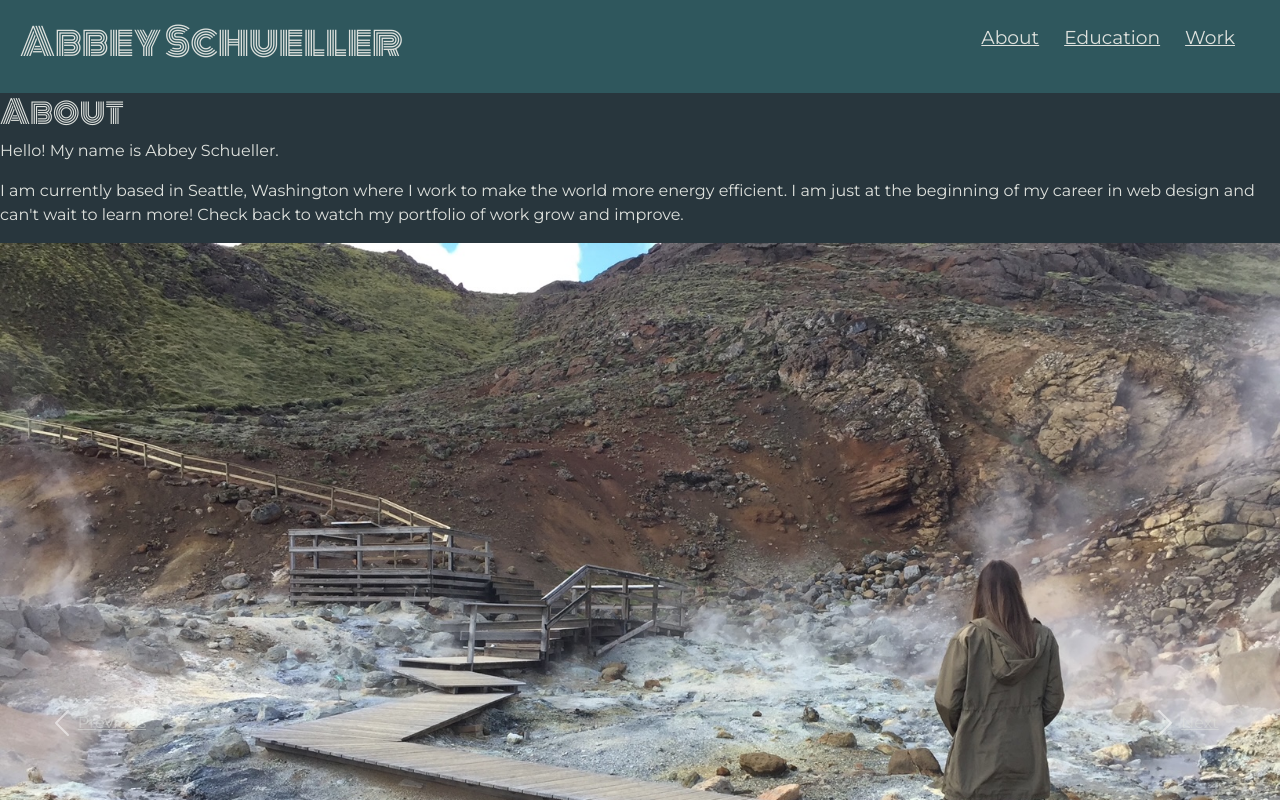
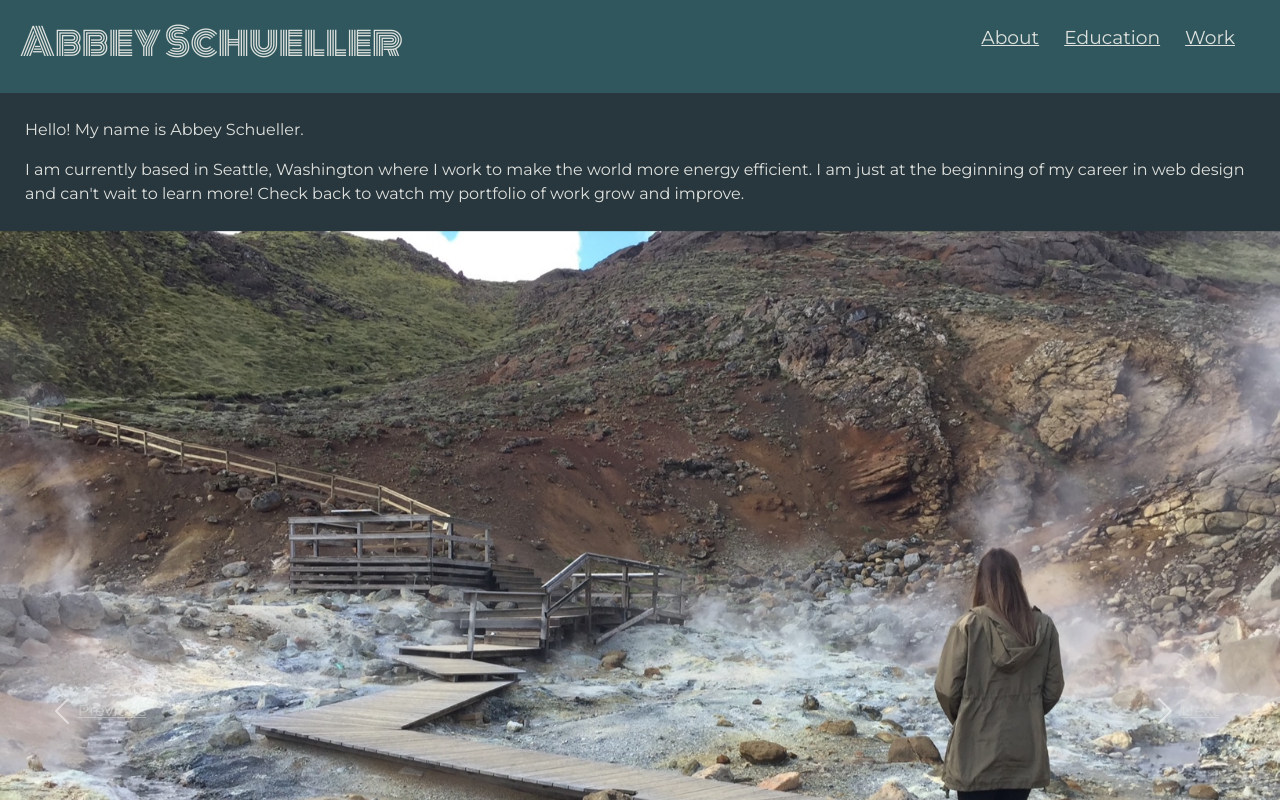
Before and after one commit to abbeyschu/ReactPortfolio, a React (Create React App) app in the folder portfolio/: page / in a window 1280 px wide. Shown: the top 800 px of the page. Built offline with nearby package versions, Linux system fonts and the light colour scheme.

Commit message:
updated about page

```diff
--- a/portfolio/src/components/Wrapper/style.css
+++ b/portfolio/src/components/Wrapper/style.css
@@ -1,4 +1,4 @@
 .wrapper {
   min-height: 100%;
-  padding-bottom: 100px;
+  /* padding-bottom: 100px; */
 }
--- a/portfolio/src/index.css
+++ b/portfolio/src/index.css
@@ -99,6 +99,10 @@ a:active {
   margin: auto;
 } */
 
+.about{
+  margin: 25px;
+}
+
 .education{
   margin: 25px;
   display: flex;
--- a/portfolio/src/pages/About.js
+++ b/portfolio/src/pages/About.js
@@ -6,10 +6,10 @@ import Carousel from 'react-bootstrap/Carousel';
 function About() {
   return (
     <div>
-        <h2>About</h2>
+      <div className="about">
         <p>Hello! My name is Abbey Schueller.</p>
         <p>I am currently based in Seattle, Washington where I work to make the world more energy efficient. I am just at the beginning of my career in web design and can't wait to learn more! Check back to watch my portfolio of work grow and improve. </p>
-
+      </div>
         <Carousel>
   <Carousel.Item>
     <img
```
